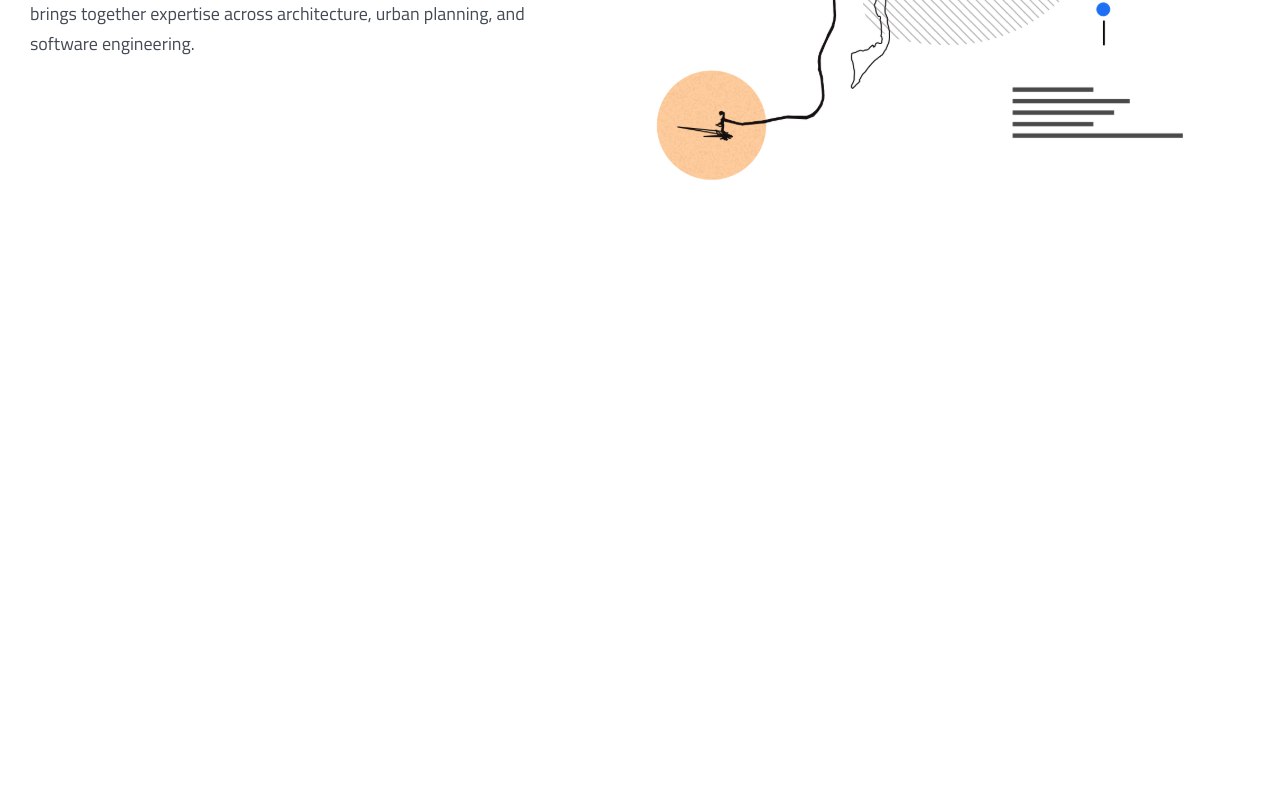
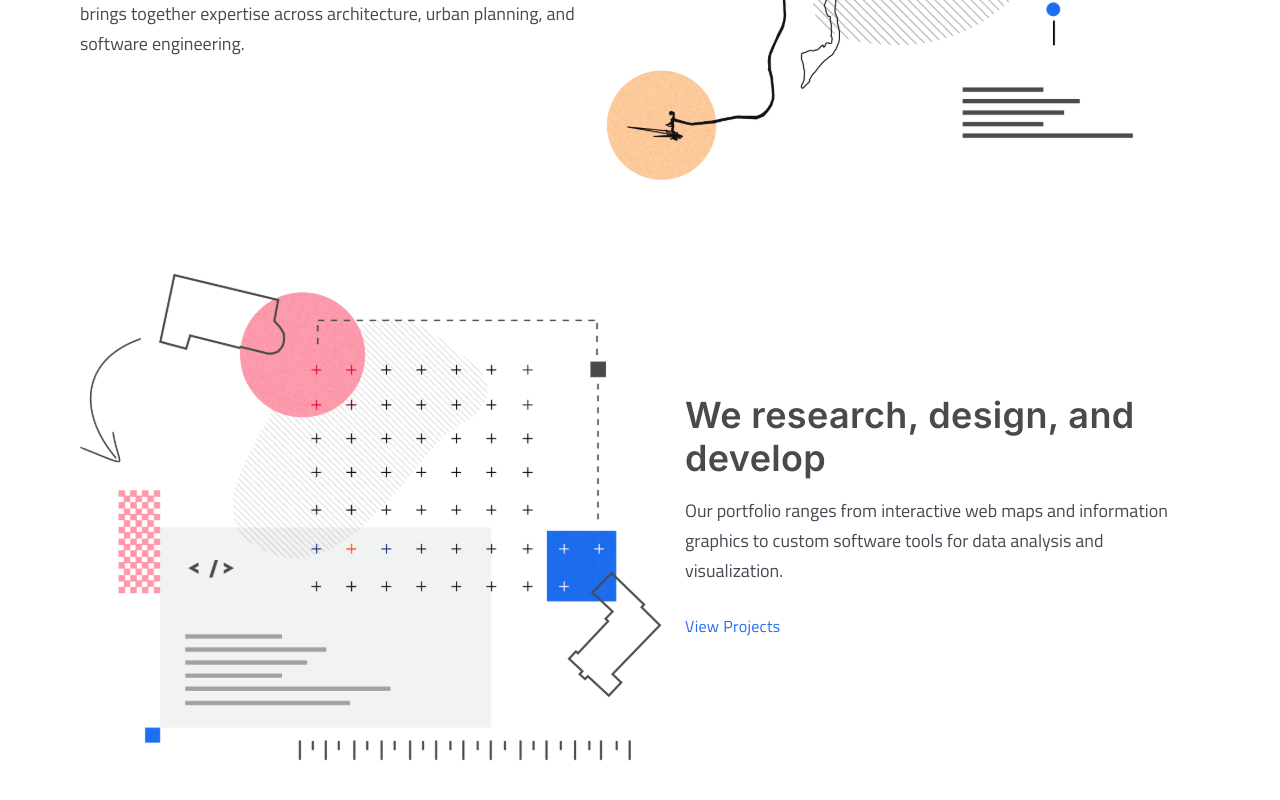
Before and after one commit to AlexDzDeveloper/Morphcode, a React (Create React App) app in the folder morphcode-page/: page / in a window 1280 px wide. Shown: the part 458-1258 px from the top of the page. Before the commit the page ends 800 px from the top, so only its background shows below. Built offline with nearby package versions, Linux system fonts and the light colour scheme; a web font is replaced by a local one.

Commit message:
work with portfolio component

```diff
--- a/morphcode-page/src/App.js
+++ b/morphcode-page/src/App.js
@@ -1,5 +1,6 @@
 import Header from './components/header/Header';
 import Promo from './components/promo/Promo';
+import Portfolio from './components/portfolio/Portfolio';
 
 function App() {
 
@@ -7,6 +8,7 @@ function App() {
     <div className="App">
 		<Header/>
 		<Promo/>
+		<Portfolio/>
     </div>
   );
 }
--- a/morphcode-page/src/components/header/Header.jsx
+++ b/morphcode-page/src/components/header/Header.jsx
@@ -3,7 +3,7 @@ import logo from './../../img/main/logo.svg';
 
 function Header() {
 	return(
-		<header className='header'>
+		<header>
 			<div className="container">
 				<div className="header__row">
 					<div className="header__logo">
--- a/morphcode-page/src/components/header/header.css
+++ b/morphcode-page/src/components/header/header.css
@@ -1,4 +1,4 @@
-.header {
+header {
 	color: #666666;
 	opacity: 0.85;
 	/* margin-top: 20px; */
--- /dev/null
+++ b/morphcode-page/src/components/portfolio/Portfolio.jsx
@@ -0,0 +1,25 @@
+import './portfolio.css';
+import img from './../../img/main/2.svg';
+
+function Portfolio() {
+	return(
+		<div className="portfolio">
+			<div className="container">
+				<div className="portfolio__row">
+					<div className="portfolio__img">
+						<img src={img} alt="Portfolio" />
+					</div>
+					<div className="portfolio__text">
+						<div className="header">We research, design, and develop</div>
+						<div className="portfolio__descr">Our portfolio ranges from interactive web maps and information graphics to custom software tools for data analysis and visualization.</div>
+						<div className="portfolio__link">
+							<a href="#!">View Projects</a>
+						</div>
+					</div>
+				</div>
+			</div>
+		</div>
+	)
+}
+
+export default Portfolio;
--- /dev/null
+++ b/morphcode-page/src/components/portfolio/portfolio.css
@@ -0,0 +1,46 @@
+.portfolio {
+	margin-top: 20px;
+}
+
+.portfolio__row {
+	display: flex;
+	flex-direction: row;
+	justify-content: center;
+	align-items: center;
+	gap: 20px;
+}
+
+.portfolio__img {
+	max-width: 590px;
+}
+
+.portfolio__text {
+	display: flex;
+	flex-direction: column;
+	justify-content: start;
+	align-items: start;
+	max-width: 520px;
+}
+
+.portfolio__descr {
+	font-family: var(--fontFamily);
+	font-weight: 400;
+	font-size: 18px;
+	line-height: 167%;
+	color: var(--textColor);
+	margin-top: 15px;
+}
+
+.portfolio__link {
+	margin-top: 28px;
+}
+
+.portfolio__link a {
+	font-family: var(--fontFamily);
+	font-weight: 400;
+	font-size: 16px;
+	line-height: 160%;
+	letter-spacing: 0.02em;
+	text-align: center;
+	color: #1d6ff3;
+}
--- a/morphcode-page/src/components/promo/Promo.jsx
+++ b/morphcode-page/src/components/promo/Promo.jsx
@@ -7,7 +7,7 @@ function Promo() {
 			<div className="container">
 				<div className="promo__row">
 					<div className="promo__text">
-						<div className="promo__header">Exploring cities through data analysis and visualization</div>
+						<div className="header header__big">Exploring cities through data analysis and visualization</div>
 						<div className="promo__descr">Morphocode is a design and development firm that uses data to visualize urban dynamics and provide location insights. Our team brings together expertise across architecture, urban planning, and software engineering.</div>
 					</div>
 					<div className="promo__img">
--- a/morphcode-page/src/components/promo/promo.css
+++ b/morphcode-page/src/components/promo/promo.css
@@ -1,9 +1,8 @@
 .promo__row {
 	display: flex;
 	flex-direction: row;
-	justify-content: space-between;
+	justify-content: center;
 	align-items: center;
-
 }
 
 .promo__text {
--- a/morphcode-page/src/styles/common.css
+++ b/morphcode-page/src/styles/common.css
@@ -18,3 +18,22 @@ h1, h2, h3, h4, h5, h6 {
 	margin: 0 auto;
 	padding: 0 30px;
 }
+
+.header {
+	font-family: var(--secondFamily);
+	font-weight: 600;
+	font-size: 36px;
+	line-height: 121%;
+	letter-spacing: 0.01em;
+	color: #4a4a4a;
+}
+
+.header__big {
+	font-weight: 700;
+	font-size: 48px;
+}
+
+.header__smoll {
+	font-size: 24px;
+	line-height: 130%;
+}
```
